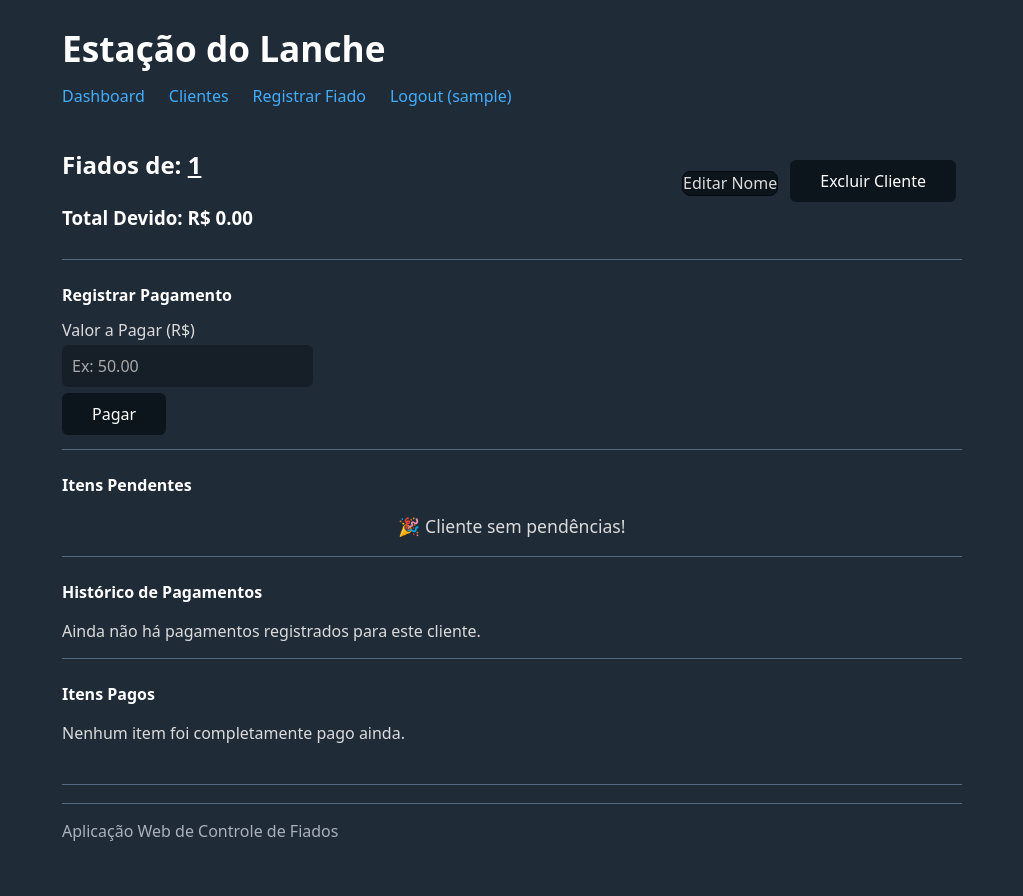
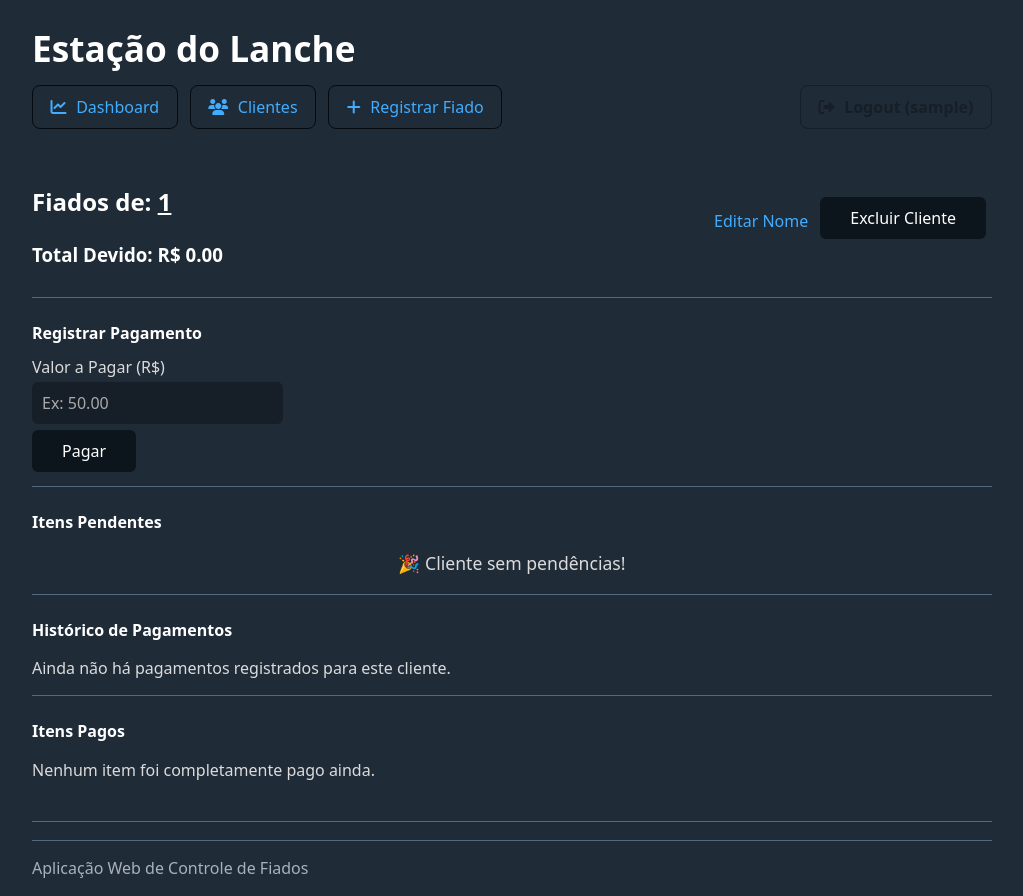
Before and after one commit to guilhermegamabs/fiado-flask, a Flask app: page /cliente/1 in a window 1280 px wide. Shown: the whole page, without its empty margins (128-1151 px from the left). Before the commit the page ends 841 px from the top, so only its background shows below. Run offline with Flask 3, Linux system fonts and the light colour scheme; the visitor is signed in with stand-in values (Sample User, id 1); data that the repository does not hold is empty; some libraries are stand-ins or nearby versions.

Commit message:
adicionando novo layout da nav bar

```diff
--- a/app.py
+++ b/app.py
@@ -139,10 +139,8 @@ def registrar_fiado_action():
 @app.route("/cliente/<nome_cliente>")
 @login_required
 def listar_fiados(nome_cliente):
-    # Busca os itens PENDENTES e o total devido
     cliente_id, fiados_pendentes, total_devido, ultima_data, valor_ultimo = database.buscar_fiados_por_cliente(nome_cliente)
 
-    # Busca os itens PAGOS e o histórico de pagamentos
     historico_pagamentos = database.buscar_pagamentos_por_cliente(cliente_id) if cliente_id else []
     itens_pagos = database.buscar_fiados_pagos_por_cliente(cliente_id) if cliente_id else []
 
--- a/static/css/style.css
+++ b/static/css/style.css
@@ -1,35 +1,65 @@
-/* static/css/style.css (VERSÃO FINAL CORRIGIDA) */
-
-/* --- ESTILOS GERAIS E LAYOUT --- */
-
-/* Limita a largura do corpo da página e centraliza */
 body {
-    max-width: 900px;
+    max-width: 960px;
     margin: auto;
 }
 
-/* Estiliza a navegação no cabeçalho */
 header nav {
     display: flex;
-    gap: 1.5rem;
-    margin-bottom: 1rem;
+    justify-content: space-between;
+    align-items: center;
+    flex-wrap: wrap;
+    gap: 1rem;
+    margin-bottom: 2rem;
 }
 
-/* --- ESTILOS DOS COMPONENTES --- */
+.nav-links {
+    display: flex;
+    gap: 0.75rem;
+    flex-wrap: wrap;
+}
 
-/* Classes para as mensagens de alerta (flash messages) */
+.nav-links a, .logout-button a {
+    display: inline-flex;
+    align-items: center;
+    gap: 0.6rem;
+    text-decoration: none;
+    padding: 0.6rem 1.1rem;
+    border: 1px solid var(--button-hover);
+    border-radius: 8px;
+    background-color: transparent;
+    transition: background-color 0.2s ease-in-out, color 0.2s ease-in-out;
+}
+
+.nav-links a:hover {
+    background-color: var(--button-hover);
+    color: var(--button-text-hover);
+}
+
+.logout-button a.contrast {
+    background-color: var(--contrast);
+    color: var(--background);
+    border-color: var(--contrast);
+    font-weight: bold;
+}
+
+.logout-button a.contrast:hover {
+    background-color: var(--contrast-hover);
+    border-color: var(--contrast-hover);
+}
+
 .alert {
     padding: 1rem;
     margin-bottom: 1rem;
     border-radius: 8px;
     color: white;
     border: none;
+    text-align: center;
 }
+
 .alert-success { background-color: #28a745; }
 .alert-error { background-color: #dc3545; }
 .alert-warning { background-color: #ffc107; color: black; }
 
-/* Alinha o cabeçalho da página de detalhes do cliente */
 .page-header {
     display: flex;
     justify-content: space-between;
@@ -39,45 +69,12 @@ header nav {
     gap: 1rem;
 }
 
-/* Agrupa os botões de ação no cabeçalho */
 .header-actions {
     display: flex;
     gap: 0.75rem;
     align-items: center;
 }
 
-/* Remove a margem inferior do formulário dentro dos botões de ação */
 .header-actions form {
     margin-bottom: 0;
 }
-
-
-/* --- CORREÇÃO FINAL DO BOTÃO "EDITAR NOME" --- */
-
-/*
-  Esta é a regra mais específica. Ela diz: "Para qualquer link <a>
-  com a classe .secondary que também tenha o atributo role='button'
-  e esteja dentro de um elemento com a classe .header-actions..."
-*/
-.header-actions a.secondary[role="button"] {
-    /* Força o fundo a ser o mesmo do botão padrão escuro */
-    background-color: var(--button-base);
-
-    /* Força a cor do texto a ser a mesma do botão padrão */
-    color: var(--button-text);
-
-    /* Garante que não haja decorações de texto como sublinhado */
-    text-decoration: none;
-
-    /* Adiciona uma borda sutil para combinar com o tema */
-    border: 1px solid var(--button-hover);
-
-    /* Garante as mesmas bordas arredondadas */
-    border-radius: 8px;
-}
-
-/* Efeito hover para consistência */
-.header-actions a.secondary[role="button"]:hover {
-    background-color: var(--button-hover);
-    color: var(--button-text-hover);
-}
--- a/templates/base.html
+++ b/templates/base.html
@@ -5,22 +5,34 @@
     <meta name="viewport" content="width=device-width, initial-scale=1.0">
     <title>Controle de Fiados</title>
     <link rel="stylesheet" href="https://cdn.jsdelivr.net/npm/water.css@2/out/dark.css">
+    <link rel="stylesheet" href="https://cdnjs.cloudflare.com/ajax/libs/font-awesome/6.5.2/css/all.min.css">
     <link rel="stylesheet" href="{{ url_for('static', filename='css/style.css') }}">
 </head>
 <body>
     <header>
         <h1><a href="{{ url_for('home') }}" style="text-decoration:none; color: inherit;">Estação do Lanche</a></h1>
         <nav>
+            <div class="nav-links">
+                <a href="{{ url_for('dashboard') }}" role="button">
+                    <i class="fa-solid fa-chart-line"></i> Dashboard
+                </a>
+                <a href="{{ url_for('listar_clientes') }}" role="button">
+                    <i class="fa-solid fa-users"></i> Clientes
+                </a>
+                <a href="{{ url_for('registrar_fiado_form') }}" role="button">
+                    <i class="fa-solid fa-plus"></i> Registrar Fiado
+                </a>
+            </div>
             {% if current_user.is_authenticated %}
-                <a href="{{ url_for('dashboard') }}" role="button">Dashboard</a>
-                <a href="{{ url_for('listar_clientes') }}" role="button">Clientes</a>
-                <a href="{{ url_for('registrar_fiado_form') }}" role="button">Registrar Fiado</a>
-                <a href="{{ url_for('logout') }}" role="button" class="contrast">Logout ({{ current_user.username }})</a>
-            {% else %}
-                <a href="{{ url_for('login') }}" role="button">Login</a>
+            <div class="logout-button">
+                <a href="{{ url_for('logout') }}" role="button" class="contrast">
+                    <i class="fa-solid fa-right-from-bracket"></i> Logout ({{ current_user.username }})
+                </a>
+            </div>
             {% endif %}
         </nav>
     </header>
+
     <main>
         {% with messages = get_flashed_messages(with_categories=true) %}
             {% if messages %}
@@ -29,8 +41,10 @@
                 {% endfor %}
             {% endif %}
         {% endwith %}
+
         {% block content %}{% endblock %}
     </main>
+
     <footer>
         <hr>
         <p>Aplicação Web de Controle de Fiados</p>
```
Also changed, not shown: db.py (+0 -10 lines), templates/dashboard.html (+8 -17 lines).
